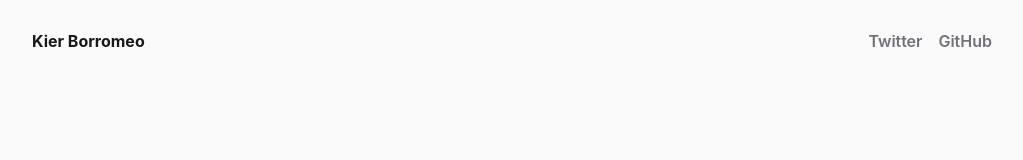
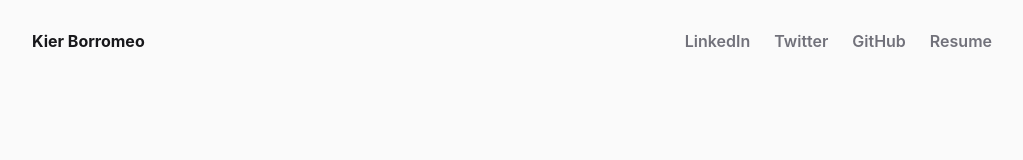
Before and after one commit to srph/2022, a React (Vite) app: page / in a window 1280 px wide. Shown: the top 160 px of the page, without its empty margins (128-1151 px from the left). Built offline with nearby package versions, Linux system fonts and the light colour scheme; a web font is replaced by a local one.

Commit message:
Add more links

```diff
--- a/src/index.tsx
+++ b/src/index.tsx
@@ -12,8 +12,18 @@ const App = () => {
         <WebHeading>
           <WebHeadingTitle>Kier Borromeo</WebHeadingTitle>
           <WebHeadingLinks>
-            <WebHeadingLinkItem href={settings.urls.twitter}>Twitter</WebHeadingLinkItem>
-            <WebHeadingLinkItem href={settings.urls.twitter}>GitHub</WebHeadingLinkItem>
+            <WebHeadingLinkItem href={settings.urls.linkedin} target="_blank">
+              LinkedIn
+            </WebHeadingLinkItem>
+            <WebHeadingLinkItem href={settings.urls.twitter} target="_blank">
+              Twitter
+            </WebHeadingLinkItem>
+            <WebHeadingLinkItem href={settings.urls.twitter} target="_blank">
+              GitHub
+            </WebHeadingLinkItem>
+            <WebHeadingLinkItem href={settings.urls.resume} target="_blank">
+              Resume
+            </WebHeadingLinkItem>
           </WebHeadingLinks>
         </WebHeading>
 
@@ -100,7 +110,7 @@ const WebHeadingLinkItem = styled.a`
   text-decoration: none;
 
   &:not(:last-child) {
-    margin-right: 16px;
+    margin-right: 24px;
   }
 
   &:hover {
--- a/src/vars.ts
+++ b/src/vars.ts
@@ -1,5 +1,7 @@
 const settings = {
   urls: {
+    resume: 'https://caretv.sgp1.cdn.digitaloceanspaces.com/2022-website/resume-2022.pdf',
+    linkedin: 'https://www.linkedin.com/in/kierb',
     twitter: 'https://twitter.com/_srph',
     github: 'https://github.com/srph'
   }
```
